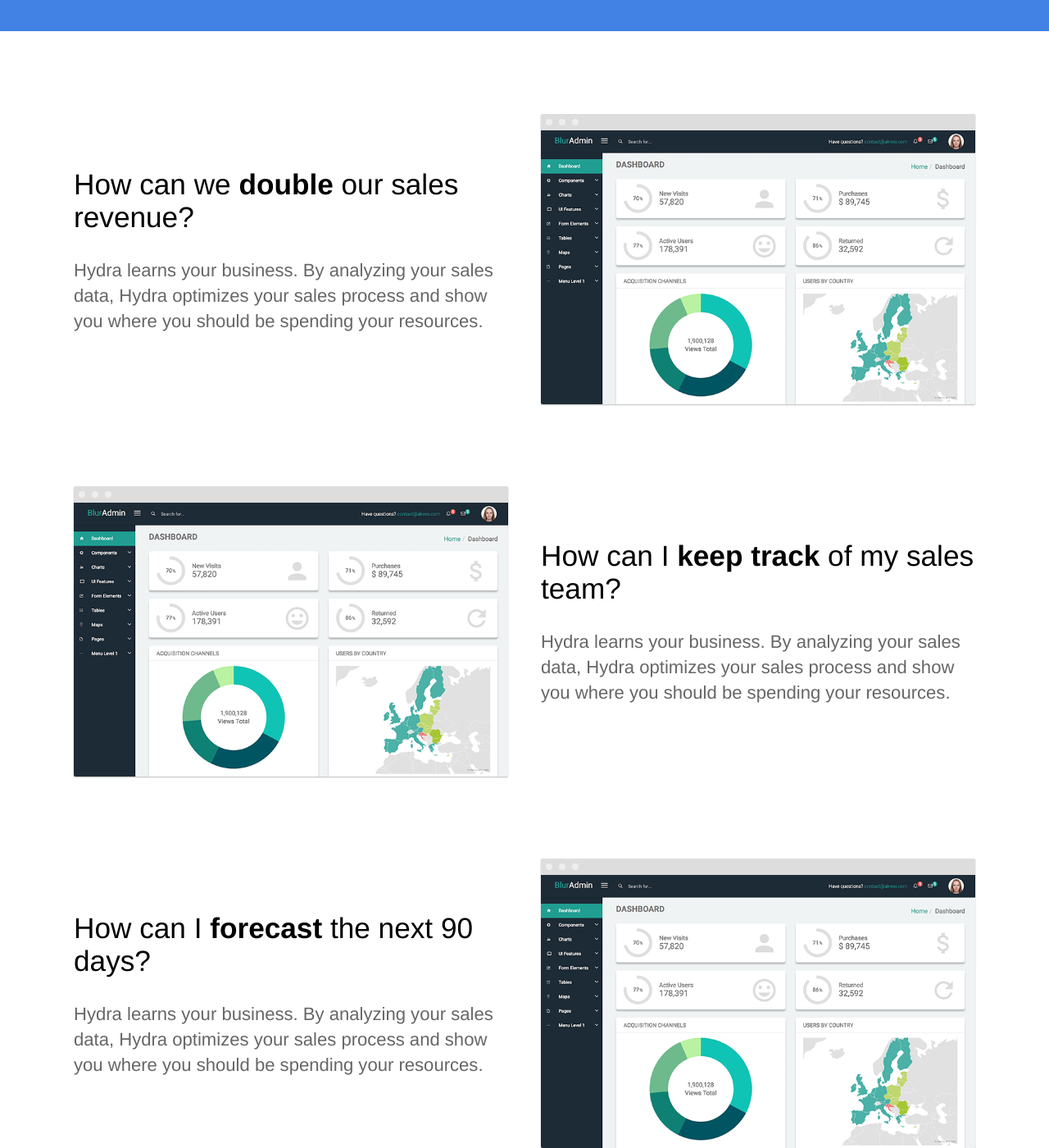
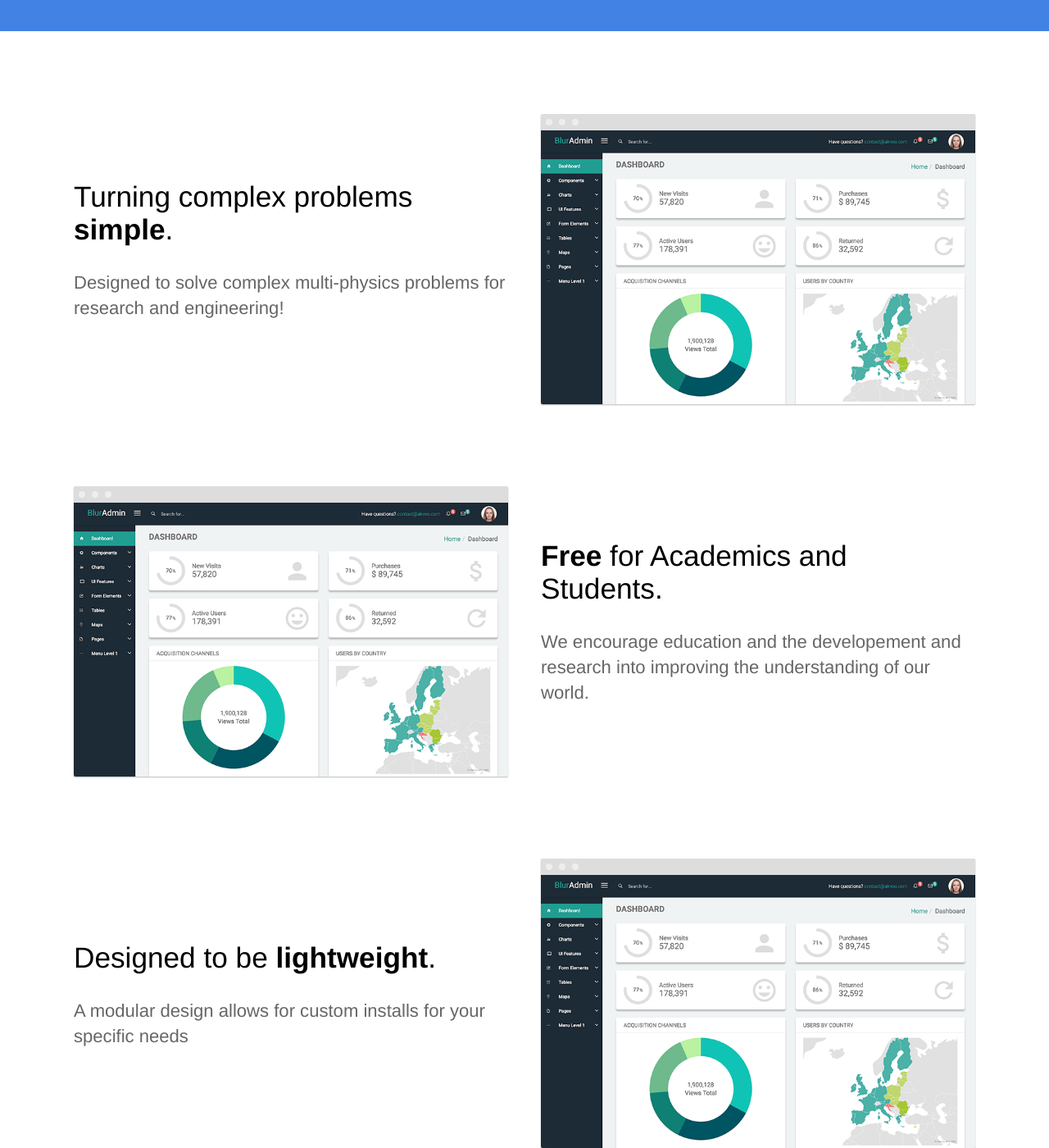
Before and after one commit to Grixsep/PAACS-Website, a Jekyll site: the page built from index.html, in a window 1280 px wide and 1400 px high, scrolled down 898 px. Shown: the whole window at 82% size. Built offline with Jekyll 4.4.1, drawn with Linux system fonts in a browser that asks for light colours; some of the changed text lies outside the part shown.

Commit message:
Update index.html
more changes to text

```diff
--- a/index.html
+++ b/index.html
@@ -17,8 +17,8 @@ description: Track and optimize your sales team in real time
 	<section>
 		<div class="container flex">
 			<div class="text editable">
-				<h2>How can we <strong>double</strong> our sales revenue?</h2>
-				<p>Hydra learns your business. By analyzing your sales data, Hydra optimizes your sales process and show you where you should be spending your resources. </p>
+				<h2>Turning complex problems <strong>simple</strong>.</h2>
+				<p>Designed to solve complex multi-physics problems for research and engineering!</p>
 			</div>
 			<div class="image">
 				<img src="{{ site.baseurl }}/images/dashboard.png" alt="Screenshot" class="screenshot editable" />
@@ -29,8 +29,8 @@ description: Track and optimize your sales team in real time
 	<section>
 		<div class="container flex">
 			<div class="text editable">
-				<h2>How can I <strong>keep track</strong> of my sales team?</h2>
-				<p>Hydra learns your business. By analyzing your sales data, Hydra optimizes your sales process and show you where you should be spending your resources.</p>
+				<h2><strong>Free</strong> for Academics and Students.</h2>
+				<p>We encourage education and the developement and research into improving the understanding of our world.</p>
 			</div>
 			<div class="image">
 				<img src="{{ site.baseurl }}/images/dashboard.png" alt="Screenshot" class="screenshot editable" />
@@ -41,8 +41,8 @@ description: Track and optimize your sales team in real time
 	<section>
 		<div class="container flex">
 			<div class="text editable">
-				<h2>How can I <strong>forecast</strong> the next 90 days?</h2>
-				<p>Hydra learns your business. By analyzing your sales data, Hydra optimizes your sales process and show you where you should be spending your resources.</p>
+				<h2>Designed to be <strong>lightweight</strong>.</h2>
+				<p>A modular design allows for custom installs for your specific needs</p>
 			</div>
 			<div class="image">
 				<img src="{{ site.baseurl }}/images/dashboard.png" alt="Screenshot" class="screenshot editable" />
@@ -50,20 +50,20 @@ description: Track and optimize your sales team in real time
 		</div>
 	</section>
 
-	<section class="testimonial">
-		<div class="container flex">
-			<div class="testimonial-block">
-				<div class="square-image"><img src="https://source.unsplash.com/6anudmpILw4/600x400" alt="Jim James" class="editable"></div>
-				<blockquote>
-					<p class="editable">Hydra has shaped the business we have today. We have a repeatable sales process and a strategy to scale our team. I recommend Hydra to any business looking to improve their sales.</p>
-					<p class="editable author">Jim James - CEO of Global Corp.</p>
-				</blockquote>
-			</div>
-		</div>
-	</section>
+	%<section class="testimonial">
+	%	<div class="container flex">
+	%		<div class="testimonial-block">
+	%			<div class="square-image"><img src="https://source.unsplash.com/6anudmpILw4/600x400" alt="Jim James" class="editable"></div>
+	%			<blockquote>
+	%				<p class="editable">Hydra has shaped the business we have today. We have a repeatable sales process and a strategy to scale our team. I recommend Hydra to any business looking to improve their sales.</p>
+	%				<p class="editable author">Jim James - CEO of Global Corp.</p>
+	%			</blockquote>
+	%		</div>
+	%	</div>
+	%</section>
 
 	<section class="bottom-cta">
-		<h2 class="editable"><strong>Improve</strong> your sales process today</h2>
+		<h2 class="editable"><strong>Solve & Design</strong> using adanced simulators today</h2>
 		<div class="button alt"><a href="#">Get Started Free</a></div>
 	</section>
 </div>
```
